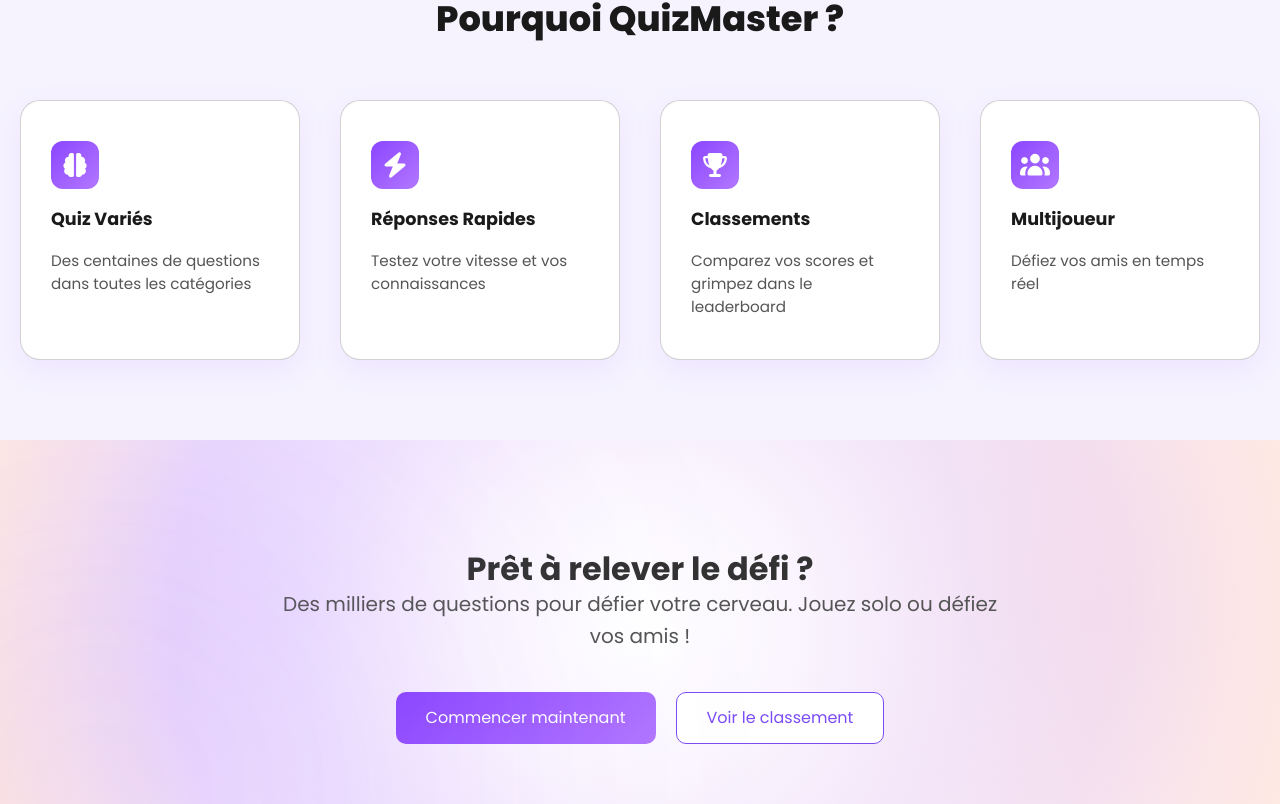
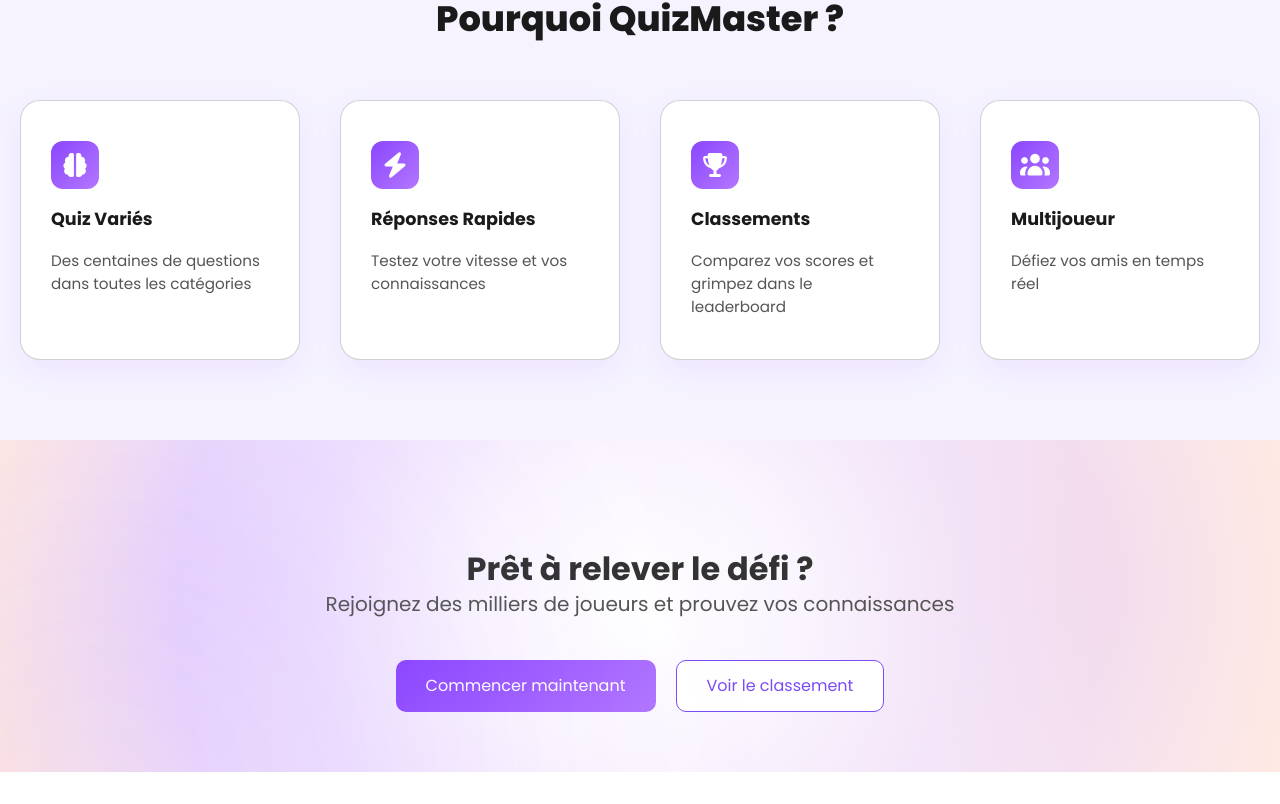
Before and after one commit to lamT45/test_app_quiz, an Angular app in the folder front-skeleton/: page /home in a window 1280 px wide. Shown: the part 1188-1992 px from the top of the page. After the commit the page ends 1960 px from the top, so only its background shows below. Built offline with nearby package versions, Linux system fonts and the light colour scheme; no server answers.

Commit message:
Version FINAL interface publique 2 !

```diff
--- a/front-skeleton/src/app/components/home/home.component.html
+++ b/front-skeleton/src/app/components/home/home.component.html
@@ -67,7 +67,7 @@
 
 <section class="hero second">
   <h2>Prêt à relever le défi ?</h2>
-  <p>Des milliers de questions pour défier votre cerveau. Jouez solo ou défiez vos amis !</p>
+  <p>Rejoignez des milliers de joueurs et prouvez vos connaissances</p>
   <div class="buttons">
     <button class="primary" routerLink="/quiz">Commencer maintenant</button>
     <button class="secondary" routerLink="/classement">Voir le classement</button>
```
